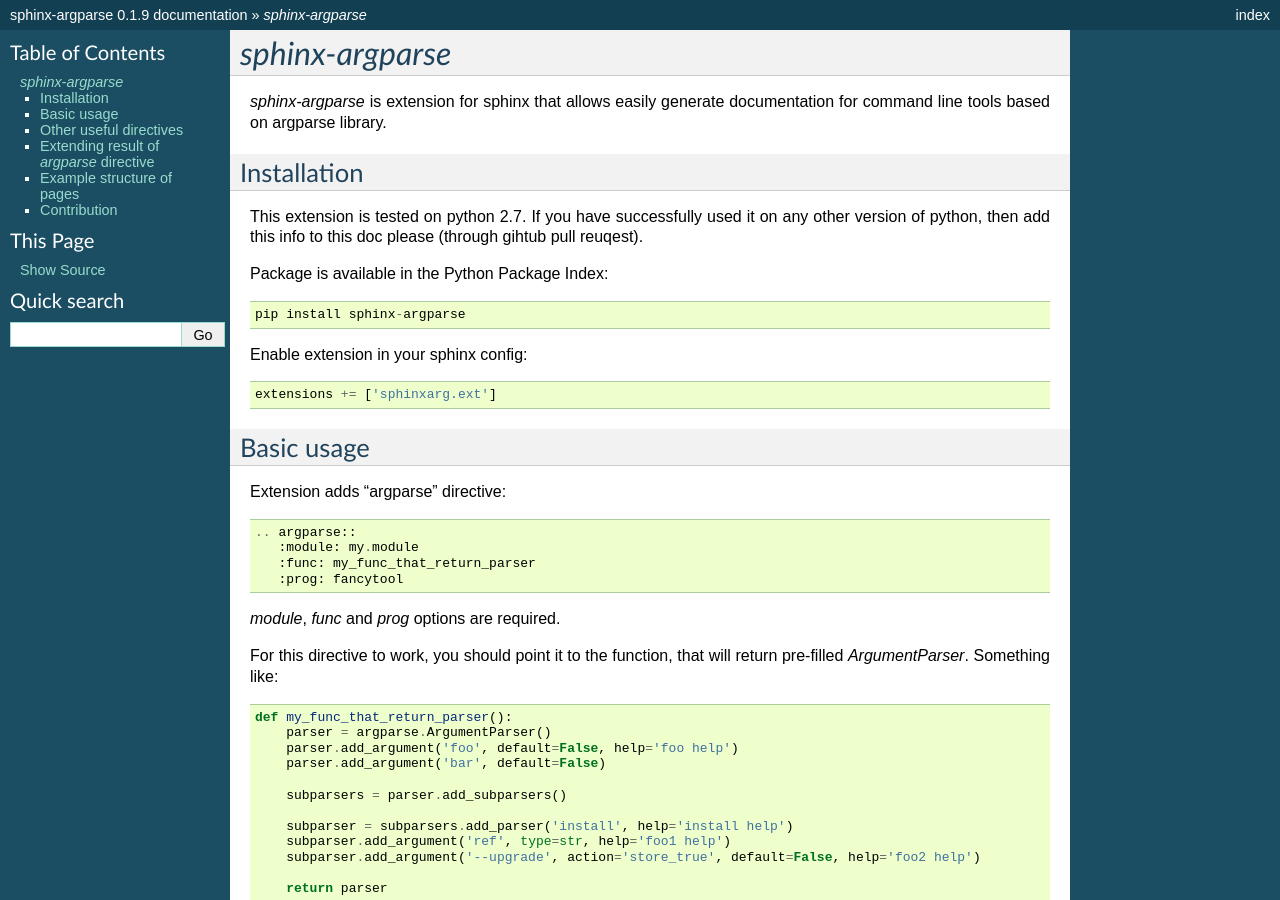
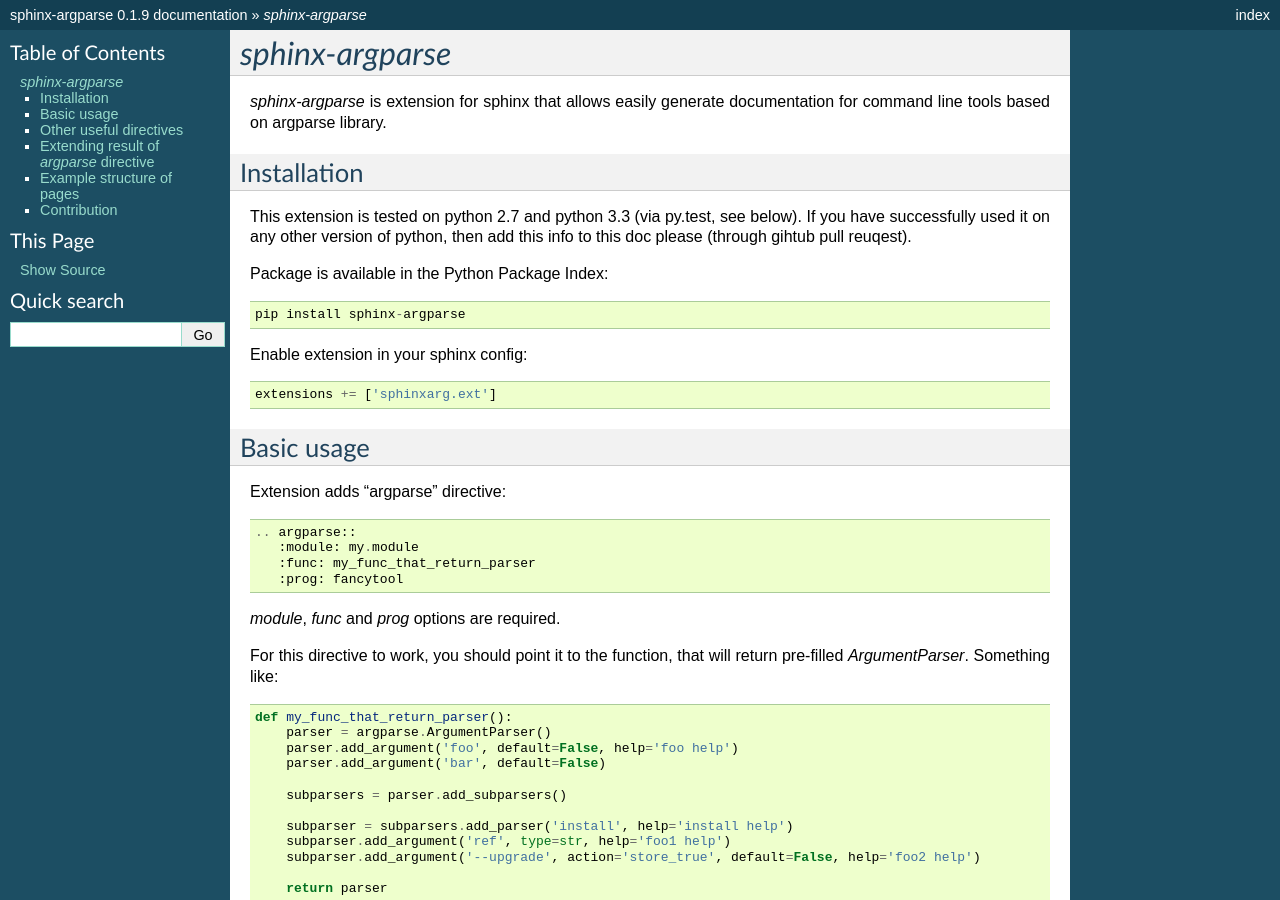
Before and after one commit to alex-rudakov/sphinx-argparse, a Sphinx documentation site: the page built from docs/index.rst, in a window 1280 px wide and 900 px high. Built offline with Sphinx 7.4.7, drawn with Linux system fonts in a browser that asks for light colours.

Commit message:
Added note about passing test on python3.3 to docs and rebuilt docs

```diff
--- a/docs/index.rst
+++ b/docs/index.rst
@@ -8,10 +8,10 @@
 Installation
 ------------
 
-This extension is tested on python 2.7. If you have successfully used it on any other version
+This extension is tested on python 2.7 and python 3.3 (via py.test, see below). If you have successfully used it on any other version
 of python, then add this info to this doc please (through gihtub pull reuqest).
 
-Package is  available in the Python Package Index::
+Package is available in the Python Package Index::
 
     pip install sphinx-argparse
 
@@ -233,6 +233,6 @@
 
 Don't forget to run tests before commit::
 
-    py.test`
+    py.test
 
 Any feedback is welcome: ribozz (a) gmail dot com
```
Also changed, not shown: 14 other files.
